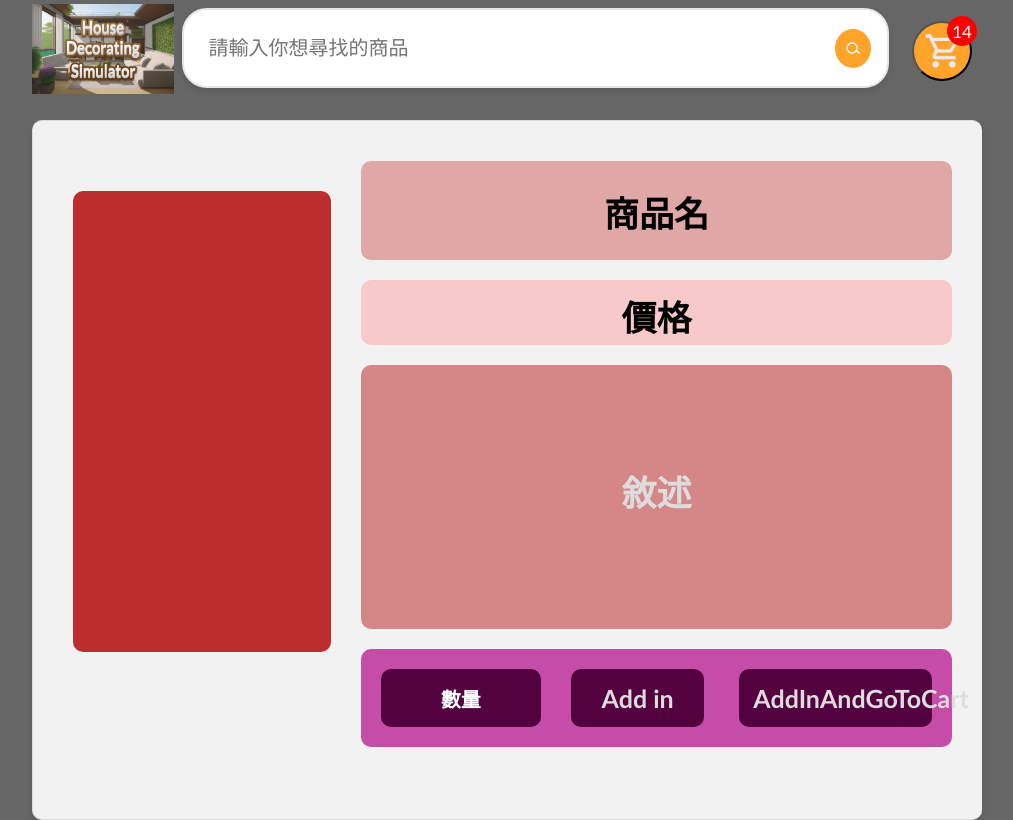
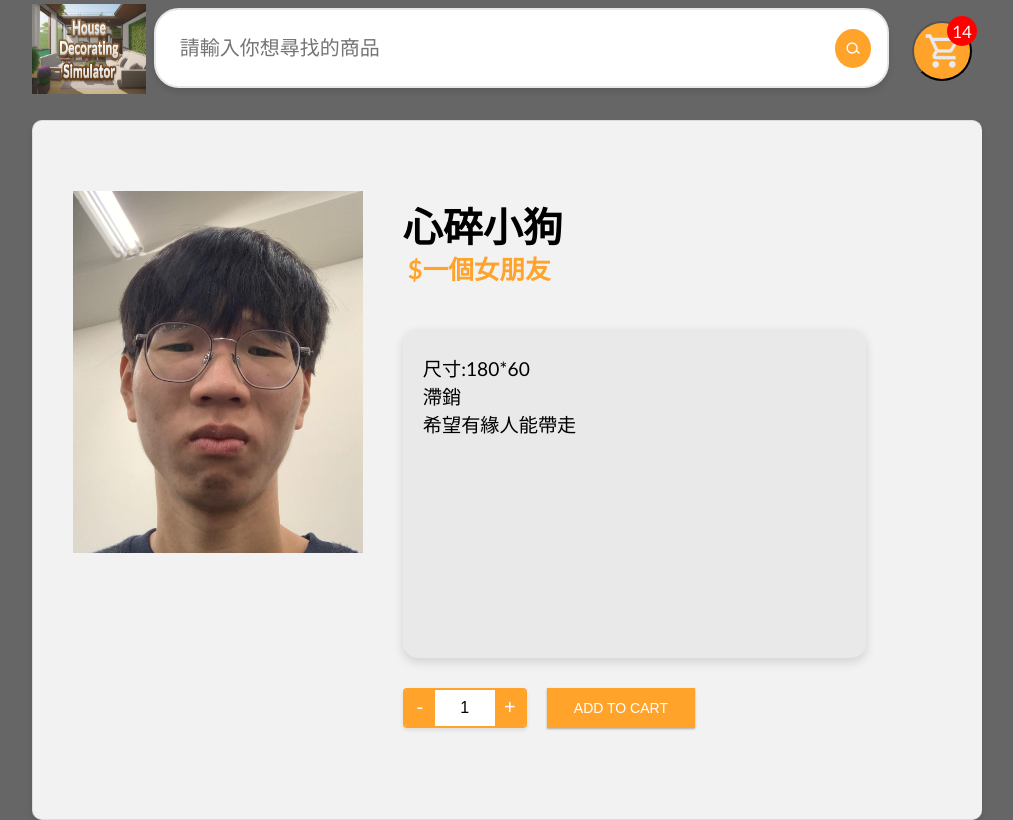
Before and after one commit to jumpjumpman028/House-Decorating-Simulator, a plain HTML site: page product.html in a window 1280 px wide. Shown: the whole page, without its empty margins (128-1141 px from the left). Drawn offline with Linux system fonts and the light colour scheme.

Commit message:
1.4 Version

```diff
--- a/css/menu.css
+++ b/css/menu.css
@@ -100,34 +100,60 @@ body{
 }
 
 .container{
+    background-color: rgb(255, 224, 132);
+    border-radius: 40px;
     display: flex;
     flex-wrap: wrap;
 }
 .result{
-    width: 80%;
-    height: 70px;
-    background-color: red;
+    font-size: 1.3em;
+    padding-top: 30px;
+    padding-left: 30px;
+    align-items: center;
+    width: 70%;
+    height: auto;
+
 }
 .sort{
+    margin-left: 30px;
     width: 20%;
     height: 70px;
-    background-color: bisque;
+
 }
 #product-list{
+    padding-bottom: 10px;
+    margin-bottom: 10px;
     width: 100%;
     height: auto;
     display: flex;
     flex-wrap: wrap;
-    background-color: aquamarine;
 }
-.product{
-    margin: 2px;
-    border-style: dotted;
-    width: 25%;
+.product {
+    text-decoration: none;
+    text-align: center;
+    margin: 0.5%;
+    width: 24%;
     height: 350px;
-    background-color: #3730a3;
+    background-color: #ffffff;
+    border-radius: 15px; /* 圓弧邊角，數值可調整 */
+    box-shadow: 0px 4px 10px rgba(0, 0, 0, 0.2); /* 立體陰影效果 */
+    transition: transform 0.3s, box-shadow 0.3s; /* 添加動畫效果 */
 }
 
+.product:hover {
+    transform: translateY(-5px); /* 滑鼠懸停時微微浮起 */
+    box-shadow: 0px 8px 15px rgba(0, 0, 0, 0.3); /* 提升陰影強度 */
+}
+
+.product img{
+    margin-top: 5%;
+    max-height: 70%;
+    width: auto;
+}
+.product p{
+    text-align: left;
+    margin-left:10%;
+}
 .menu {
     display: flex;
     width: 100%;
@@ -145,13 +171,13 @@ body{
     padding: 25px;
 }
 
-.price {
+/* .price {
     background-color: rgb(167, 129, 154);
 }
 
 .name {
     background-color: rgb(182, 114, 159);
-}
+} */
 
 nav             {
     margin-top: 10px;
--- a/css/product.css
+++ b/css/product.css
@@ -13,7 +13,7 @@ body{
 
 }
 .icon{
-    width: 17%;
+    width: 13%;
     height: 90%;
     /* background-color: orange; */
 }
@@ -98,6 +98,7 @@ body{
     align-items: center; /* 確保數字居中 */
     font-size: 17px; /* 設定數字的大小 */
 }
+
 .table{
     width: 99%;
     height: 700px;
@@ -115,111 +116,124 @@ body{
 
 }
 .pic{
-
-    width: 30%;
-    height: 70%;
+    width: 40%;
+    height: auto;
     margin-top: 50px;
     margin-left: 20px;
     margin-right: 20px;
     border-radius: 10px;
-    background-color: #bc2e2e;
+
 
 }
+.pic img{
+    width: 100%;
+}
 .info{
-    width:70%;
-    height: 100%;
-    margin-left: 10px;
-    border-radius: 10px;
+    width: 80%;
 }
-.discription{
-    height: 40%;
-    margin-right: 10px;
-    border-radius: 10px;
-    background-color: #d58787;
-    margin-top: 20px;
-    color: #ddd;
-    font-size: 35px;
-    text-align: center;
+.name{
+    height: 5%;
+    margin-top: 30px;
+    color: #000000;
+    font-size: 2.5em;
+    text-align: left;
     font-weight: bolder;
-    padding: 100px;
+    padding-left: 20px;
+    padding-top: 25px;
     box-sizing: border-box;
 }
 .price{
-    height: 10%;
-    margin-right: 10px;
-    border-radius: 10px;
-    background-color: #f8c9c9;
+    height: 5%;
+    margin-left: 5px;
     margin-top: 20px;
-    color: #000000;
-    font-size: 35px;
-    text-align: center;
+    margin-bottom: 30px;
+    color: #ffa32b;
+    font-size: 1.6em;
+    text-align: left;
     font-weight: bolder;
-    padding: 10px;
+    padding-left: 20px;
+    padding-top: 25px;
+    padding-bottom: 20px;
     box-sizing: border-box;
 }
-.name{
-    height: 15%;
-    margin-right: 10px;
-    border-radius: 10px;
-    background-color: #e0a7a7;
+.discription {
+    width: 80%;
+    background-color: #e9e9e9;
+    border-radius: 15px;
+    margin-left: 20px;
+    padding-left: 20px;
+    padding-top: 25px;
+    margin-top: 60px;
+    margin-bottom: 10px;
+    height: 50%;
+    color: #000000;
+    font-size: 1.2em;
+    text-align: left;
+    box-sizing: border-box;
+    box-shadow: 0px 4px 10px rgba(85, 85, 85, 0.2); /* 添加立體陰影 */
+}
+.cartAction{
+    display: flex;
+}
+.quantity {
+    margin-left: 20px;
     margin-top: 20px;
-    color: #000000;
-    font-size: 35px;
-    text-align: center;
-    font-weight: bolder;
-    padding: 25px;
-    box-sizing: border-box;
+
+    display: flex;
+    border: 2px solid #ffa32b;
+    border-radius: 4px;
+    overflow: hidden;
+    box-shadow: 0 2px 4px rgba(0, 0, 0, 0.1);
 }
-.choose{
-    height: 15%;
-    margin-right: 10px;
-    border-radius: 10px;
-    background-color: #c54ca7;
+
+.quantity button {
+background-color: #ffa32b;
+color: #fff;
+border: none;
+cursor: pointer;
+font-size: 20px;
+width: 30px;
+height: auto;
+text-align: center;
+transition: background-color 0.2s;
+}
+
+.quantity button:hover {
+background-color: #e18b1b;
+}
+
+.input-box {
+width: 40px;
+text-align: center;
+border: none;
+padding: 8px 10px;
+font-size: 16px;
+outline: none;
+}
+.input-box::-webkit-inner-spin-button,
+.input-box::-webkit-outer-spin-button {
+  -webkit-appearance: none;
+  margin: 0;
+}
+
+.addToCart {
     margin-top: 20px;
-    display: flex;
-    color: #ddd;
-    font-size: 35px;
-    text-align: center;
-    font-weight: bolder;
-    padding: 20px;
-    box-sizing: border-box;
+    margin-left: 20px;
+    padding: 10px 25px;
+    background-color: #ffa32b;
+    border: 2px solid transparent;
+    color: #fff;
+    font-size: 14px;
+    text-transform: uppercase;
+    cursor: pointer;
+    box-shadow: 0 1px 2px #aaa;
+    transition: all 250ms ease-in-out;
+    outline: none;
 }
-.quantity{
-    width: 30%;
-    height: 100%;
-    margin-right: 10px;
-    border-radius: 10px;
-    background-color: #53013f;
-    color: #ffffff;
-    font-size: 20px;
-    text-align: center;
-    font-weight: bolder;
-    padding: 15px;
-    box-sizing: border-box;
+
+.addToCart:hover {
+    border: 2px solid #ffa32b;
+    background-color: #fff;
+    color: #ffa32b;
+    transform: scale(0.9);
 }
-.Addin{
-    width: 25%;
-    height: 100%;
-    margin-left: 20px;
-    border-radius: 10px;
-    background-color: #53013f;
-    color: #ddd;
-    font-size: 25px;
-    text-align: center;
-    font-weight: bolder;
-    padding: 14px;
-    box-sizing: border-box;
-}
-.AddInAndGoToCart{
-    width: 35%;
-    height: 100%;
-    margin-left: 35px;
-    border-radius: 10px;
-    background-color: #53013f;
-    color: #ddd;
-    font-size: 25px;
-    text-align: center;
-    font-weight: bolder;
-    padding: 14px;
-    box-sizing: border-box;
-}
--- /dev/null
+++ b/js/product.js
@@ -0,0 +1,14 @@
+function minus(){
+    let n = document.getElementById("qty").value;
+    if(parseInt(n)>0)document.getElementById("qty").value = parseInt(n)-1;
+}
+function plus(){
+    let n = document.getElementById("qty").value;
+    document.getElementById("qty").value = parseInt(n)+1;
+}
+function start(){
+    document.getElementById("minus").addEventListener("click",minus,false);
+    document.getElementById("plus").addEventListener("click",plus,false);
+}
+
+window.addEventListener("load",start,false);
--- a/product.html
+++ b/product.html
@@ -5,6 +5,7 @@
     <meta name="viewport" content="width=device-width, initial-scale=1.0">
     <title>House Decorating Simulator</title>
     <link rel="stylesheet" href="css/product.css">
+    <script type="text/javascript" src="js/product.js"></script>
 </head>
 <body>
     <div class="title">
@@ -26,16 +27,25 @@
         </div>
     </div>
     <div class="table">
-        <div class="pic"></div>
+        <div class="pic"><img src="img/hery.jpg"></div>
         <div class="info">
-            <div class="name">商品名</div>
-            <div class="price">價格</div>
-            <div class="discription">敘述</div>
+            <div class="name">心碎小狗</div>
+            <div class="price">$一個女朋友</div>
+            <div class="discription">
+                尺寸:180*60<br>
+                滯銷<br>
+                希望有緣人能帶走
+            </div>
+            <div class="cartAction">
+                <div class="quantity">
+                    <button id="minus" >-</button>
+                    <input type="number" id="qty" class="input-box" value="1" min="1" max="10">
+                    <button id="plus">+</button>
+                  </div>
+                <div>
+                    <button class="addToCart" onclick="displayItemsCount()">Add to cart</button>
+                </div>
 
-            <div class="choose">
-                <div class="quantity">數量</div>
-                <div class="Addin">Add in</div>
-                <div class="AddInAndGoToCart">AddInAndGoToCart</div>
             </div>
         </div>
 
```
Also changed, not shown: index.html (+10 -2 lines), img/hery.jpg (added), js/jquery-3.7.1.min.js (added).
